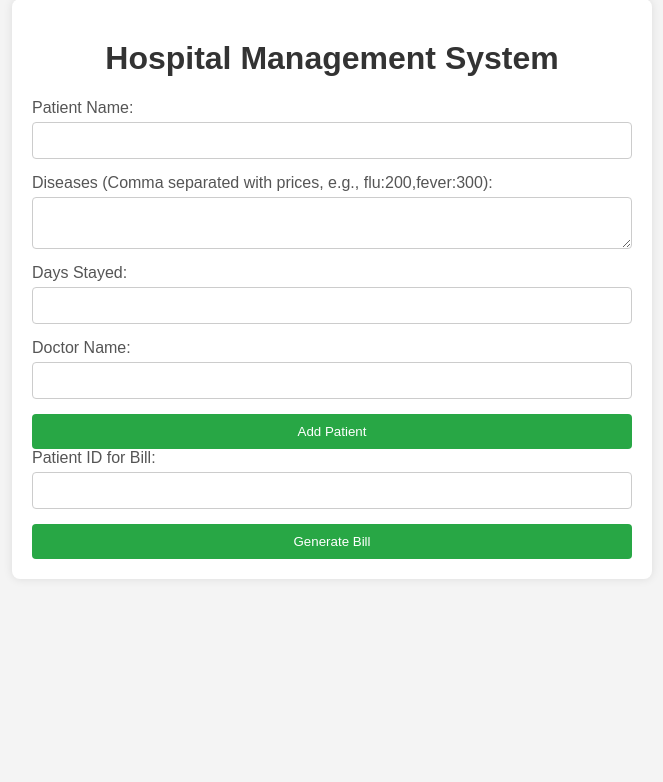
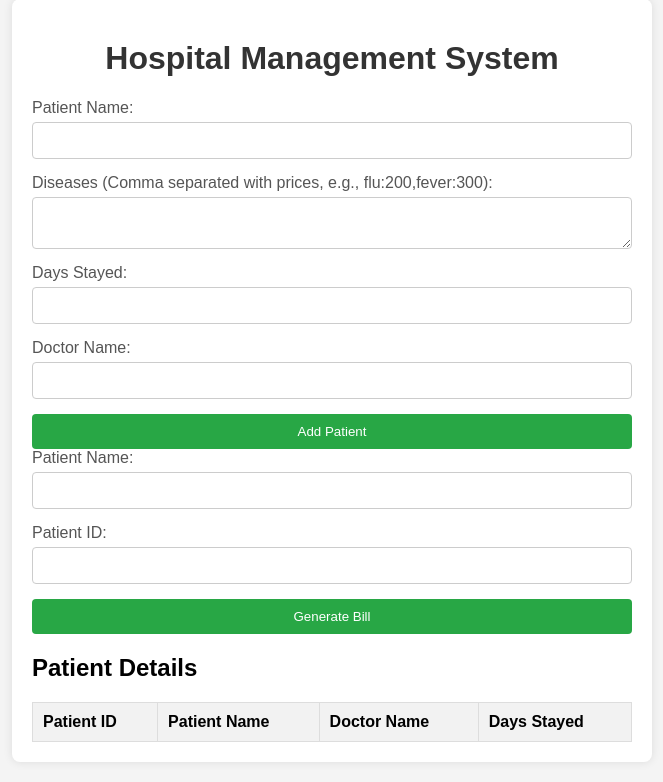
Before and after one commit to frazakram/care_hospital, a Flask app: page / in a window 1280 px wide. Shown: the part 21-803 px from the top of the page, without its empty margins (308-971 px from the left). Before the commit the page ends 580 px from the top, so only its background shows below. Run offline with Flask 3, Linux system fonts and the light colour scheme; lists and menus that the app fills with data are empty.

Commit message:
added unique patient id final push

```diff
--- a/app.py
+++ b/app.py
@@ -25,11 +25,15 @@ def calculate_bill(diseases, days_stayed):
     total_sum = sum(diseases.values()) * days_stayed
     return total_sum
 
-def generate_bill(patient_id):
+def generate_bill(patient_name, patient_id):
     global patients_df
-    if patient_id not in patients_df['Patient ID'].values:
+    patient = patients_df[
+        (patients_df['Patient Name'] == patient_name) &
+        (patients_df['Patient ID'] == patient_id)
+    ]
+    if patient.empty:
         return None
-    patient = patients_df[patients_df['Patient ID'] == patient_id].iloc[0]
+    patient = patient.iloc[0]
     total_sum = calculate_bill(patient['Diseases'], patient['Days Stayed'])
 
     return {
@@ -42,8 +46,9 @@ def generate_bill(patient_id):
 
 @app.route('/', methods=['GET', 'POST'])
 def index():
+    global patients_df
     if request.method == 'POST':
-        if 'name' in request.form:
+        if 'name' in request.form and 'diseases' in request.form:
             name = request.form['name']
             diseases_str = request.form['diseases']
             diseases = {d.split(':')[0]: float(d.split(':')[1]) for d in diseases_str.split(',')}
@@ -51,13 +56,14 @@ def index():
             doctor = request.form['doctor']
             patient_id = add_patient(name, diseases, days_stayed, doctor)
             return redirect(url_for('index', patient_id=patient_id))
-        elif 'patient_id' in request.form:
+        elif 'patient_id' in request.form and 'name' in request.form:
+            patient_name = request.form['name']
             patient_id = request.form['patient_id']
-            bill = generate_bill(patient_id)
-            if bill is None:
-                return render_template('index.html', bill=None, error="Patient not found.")
-            return render_template('index.html', bill=bill, error=None)
-    return render_template('index.html', bill=None, error=None)
+            bill_context = generate_bill(patient_name, patient_id)
+            if bill_context is None:
+                return render_template('index.html', bill="Patient not found.", error="Patient not found.")
+            return render_template('index.html', **bill_context, error=None)
+    return render_template('index.html', bill=None, error=None, patients=patients_df.to_dict(orient='records'))
 
 @app.route('/add_patient', methods=['POST'])
 def add_patient_route():
@@ -71,8 +77,9 @@ def add_patient_route():
 
 @app.route('/generate_bill', methods=['POST'])
 def generate_bill_route():
+    patient_name = request.form['name']
     patient_id = request.form['patient_id']
-    bill_context = generate_bill(patient_id)
+    bill_context = generate_bill(patient_name, patient_id)
     if bill_context is None:
         return render_template('bill.html', bill="Patient not found.")
     return render_template('bill.html', **bill_context)
--- a/templates/index.html
+++ b/templates/index.html
@@ -59,6 +59,21 @@
             margin-bottom: 15px;
             text-align: center;
         }
+        .patient-list {
+            margin-top: 20px;
+        }
+        .patient-list table {
+            width: 100%;
+            border-collapse: collapse;
+        }
+        .patient-list th, .patient-list td {
+            border: 1px solid #ddd;
+            padding: 10px;
+            text-align: left;
+        }
+        .patient-list th {
+            background-color: #f2f2f2;
+        }
     </style>
 </head>
 <body>
@@ -81,7 +96,10 @@
         </form>
 
         <form action="/generate_bill" method="post">
-            <label for="patient_id">Patient ID for Bill:</label>
+            <label for="name">Patient Name:</label>
+            <input type="text" id="name" name="name" required>
+
+            <label for="patient_id">Patient ID:</label>
             <input type="text" id="patient_id" name="patient_id" required>
 
             <button type="submit">Generate Bill</button>
@@ -97,6 +115,31 @@
         {% if error %}
         <div class="error">{{ error }}</div>
         {% endif %}
+
+        <!-- Displaying patient details -->
+        <div class="patient-list">
+            <h2>Patient Details</h2>
+            <table>
+                <thead>
+                    <tr>
+                        <th>Patient ID</th>
+                        <th>Patient Name</th>
+                        <th>Doctor Name</th>
+                        <th>Days Stayed</th>
+                    </tr>
+                </thead>
+                <tbody>
+                    {% for patient in patients %}
+                    <tr>
+                        <td>{{ patient['Patient ID'] }}</td>
+                        <td>{{ patient['Patient Name'] }}</td>
+                        <td>{{ patient['Doctor Name'] }}</td>
+                        <td>{{ patient['Days Stayed'] }}</td>
+                    </tr>
+                    {% endfor %}
+                </tbody>
+            </table>
+        </div>
     </div>
 </body>
 </html>
```
